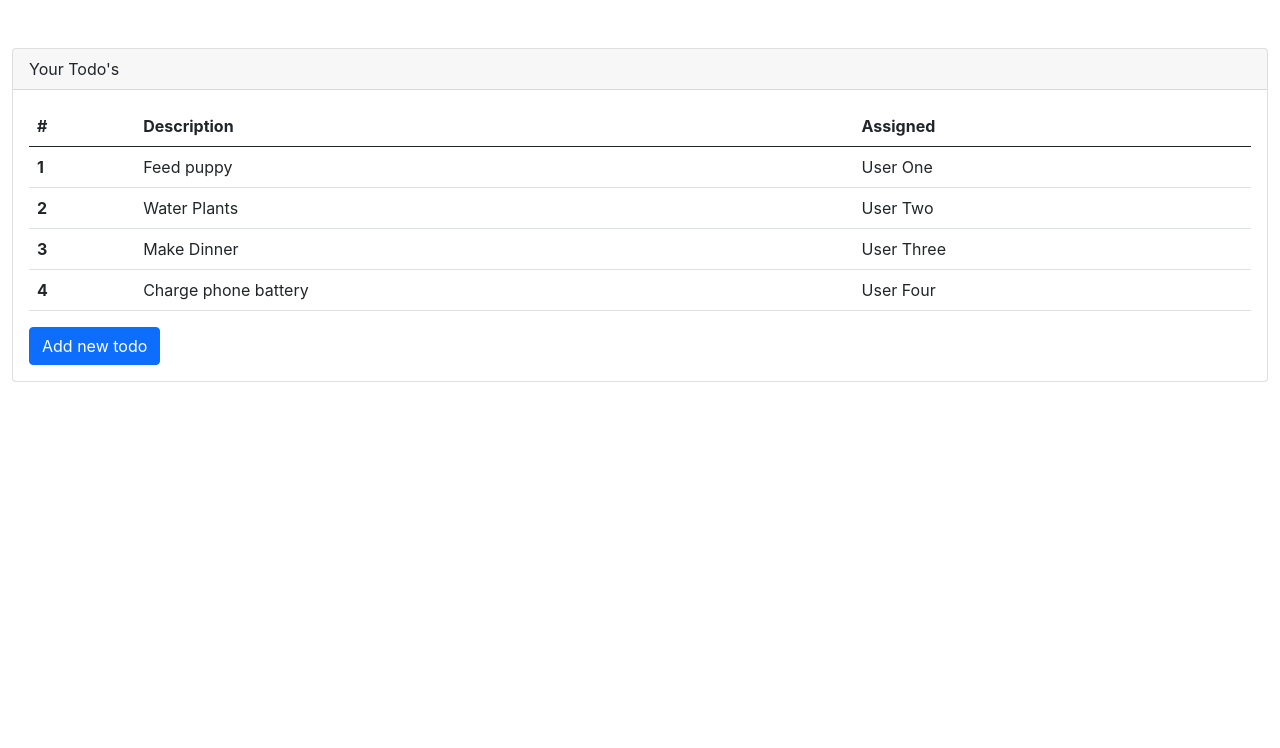
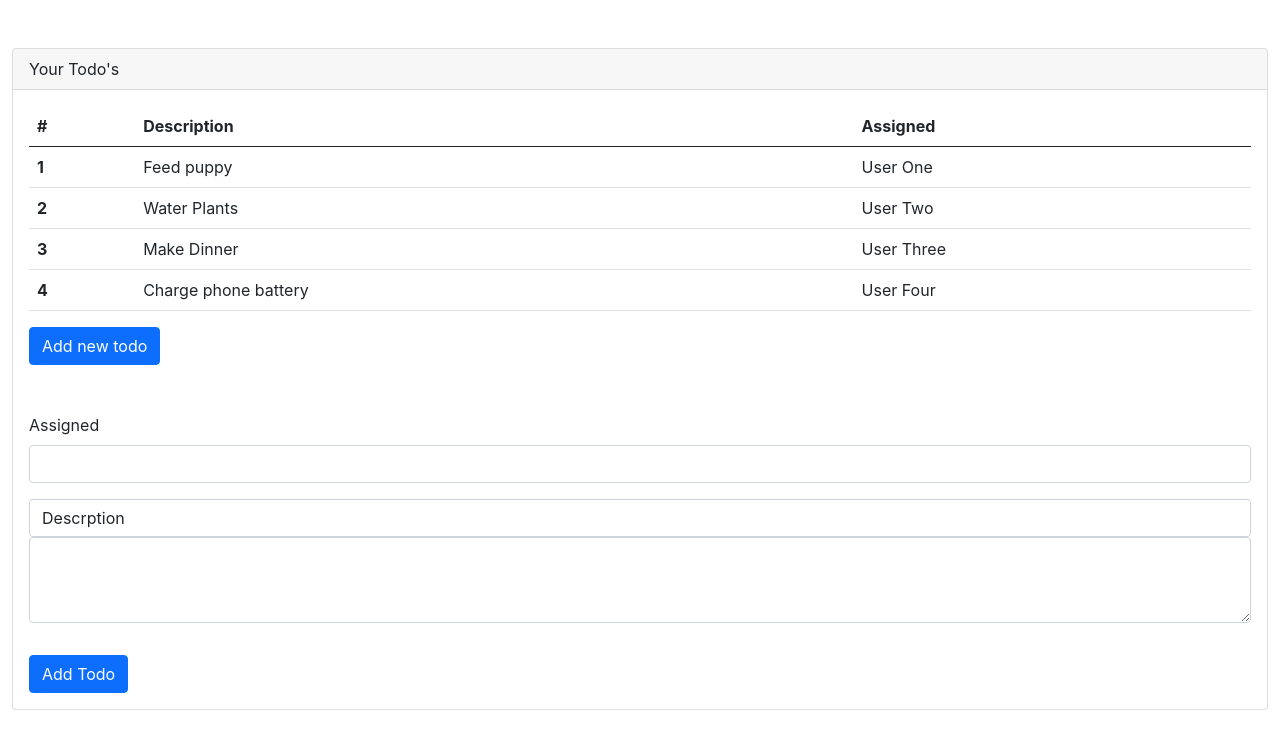
Before and after one commit to Don-tresor05/Tailwind-Project, a React (Create React App) app in the folder my-project/: page / in a window 1280 px wide. Shown: the top 748 px of the page. Built offline with nearby package versions, Linux system fonts and the light colour scheme.

Commit message:
Creating React Form inputs

```diff
--- a/my-project/src/App.js
+++ b/my-project/src/App.js
@@ -70,6 +70,7 @@
 import './App.css';
 
 import TodoTable from './components/TodoTable';
+import NewTodoForm from './components/NewTodoForm';
 
 export default function App() {
 
@@ -104,6 +105,7 @@
           <button className='btn btn-primary' onClick={addTodo}>
             Add new todo
           </button>
+          <NewTodoForm />
         </div>
       </div>
 
--- /dev/null
+++ b/my-project/src/components/NewTodoForm.js
@@ -0,0 +1,21 @@
+import React from 'react';
+
+function NewTodoForm(){
+    return (
+        <div className='mt-5'>
+            <form>
+                <div className='mb-3'>
+                    <label className='form-label'>Assigned</label>
+                    <input type='text' className='form-control' required></input>
+                </div>
+                <div className='mb-3'>
+                    <label className='form-control'>Descrption</label>
+                    <textarea className='form-control' rows={3} required></textarea>
+                </div>
+                <button type='button' className='btn btn-primary mt-3'>Add Todo</button>
+            </form>
+        </div>
+    )
+}
+
+export default NewTodoForm;
```
